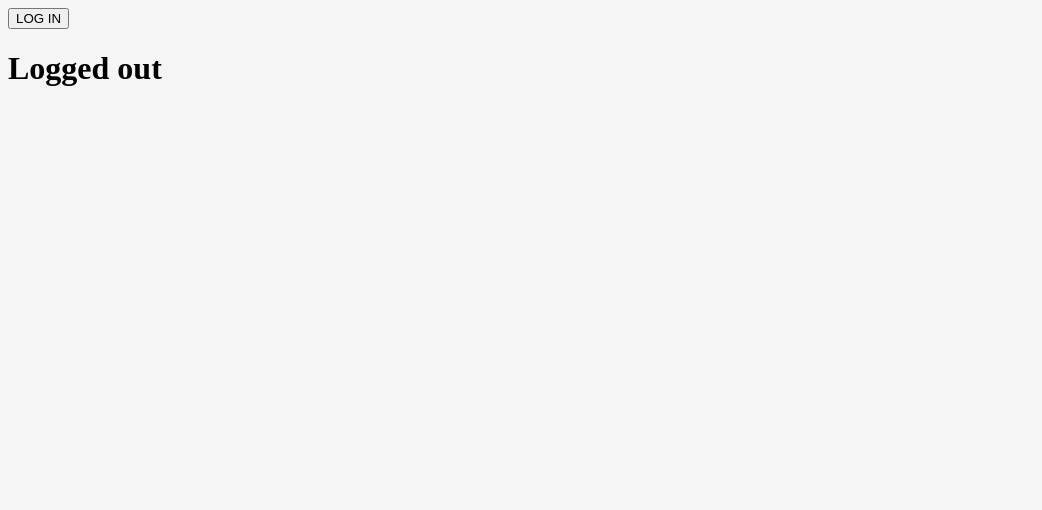
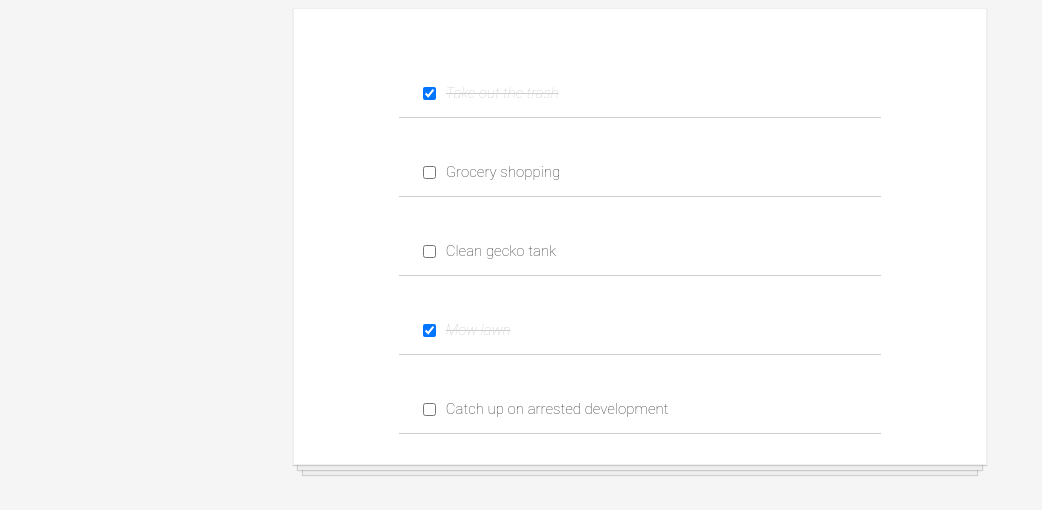
Before and after one commit to shomnathsomu/learn-reactJS, a React (Create React App) app: page / in a window 1280 px wide. Shown: the top 510 px of the page, without its empty margins (0-1042 px from the left). Built offline with nearby package versions, Linux system fonts and the light colour scheme.

Commit message:
added Todo app

```diff
--- a/src/index.js
+++ b/src/index.js
@@ -12,8 +12,8 @@ import ReactDOM from "react-dom";
 //import App from './App';
 
 import './index.css';
-//import Todo from './Todo';
-import App from "./App";
+import Todo from './Todo';
+// import App from "./App";
 // import Events from "./Events";
 // import Count from './Count';
 
@@ -64,7 +64,7 @@ import App from "./App";
 //======= Class based components practice end======//\
 
 ReactDOM.render(
-    <App />
+    <Todo />
     , document.getElementById('root'));
 
 // If you want your app to work offline and load faster, you can change
```
